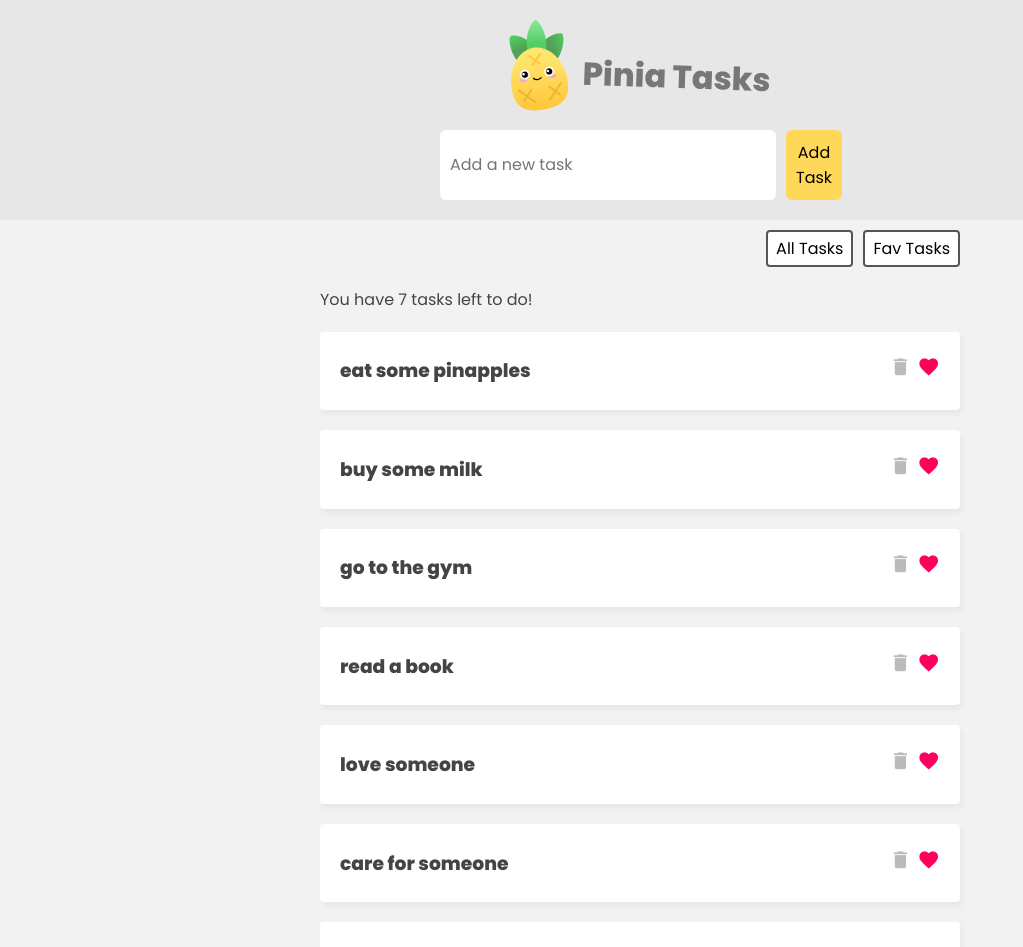
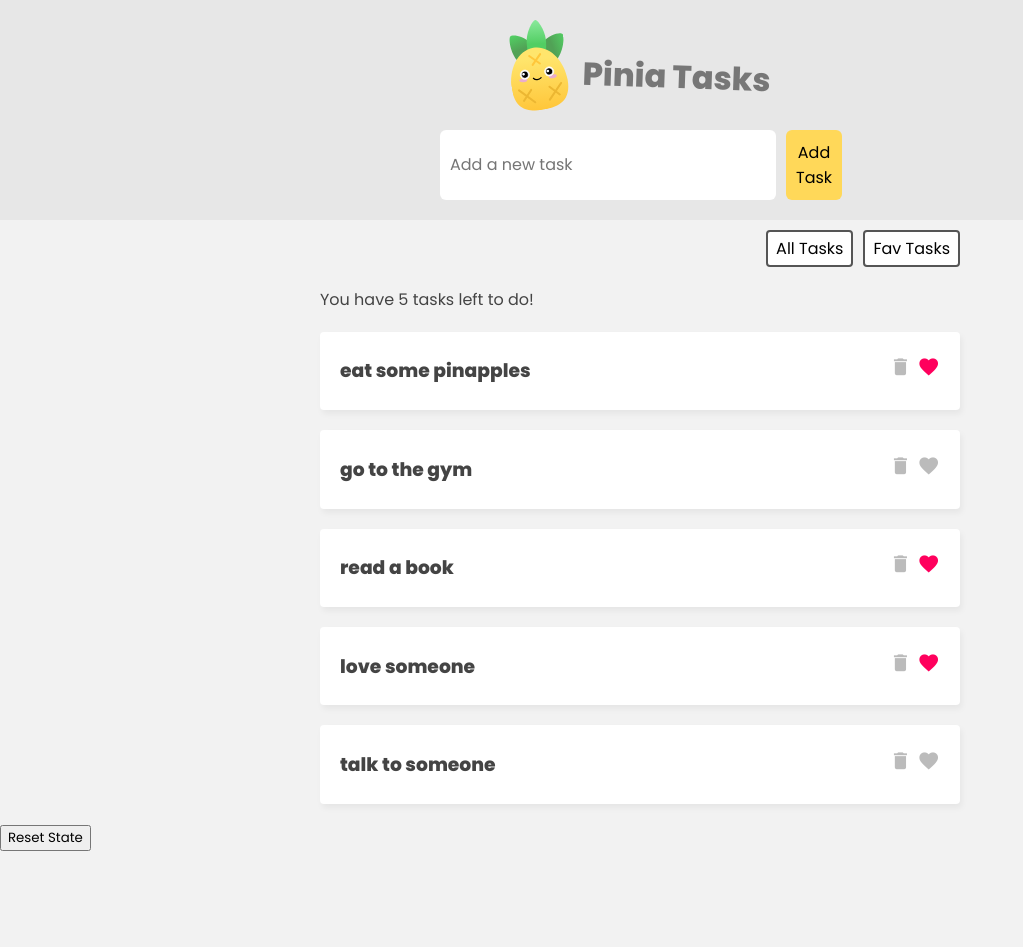
Before and after one commit to vincentabolarin/pinia-tasks, a Vue app: page / in a window 1280 px wide. Shown: the top 947 px of the page, without its empty margins (0-1023 px from the left). After the commit the page ends 851 px from the top, so only its background shows below. Built offline with nearby package versions, Linux system fonts and the light colour scheme; data requests are answered from the project's data file.

Commit message:
implement storeToRefs

```diff
--- a/data/db.json
+++ b/data/db.json
@@ -6,13 +6,8 @@
       "id": "4"
     },
     {
-      "title": "buy some milk",
-      "isFav": true,
-      "id": "5"
-    },
-    {
       "title": "go to the gym",
-      "isFav": true,
+      "isFav": false,
       "id": "6"
     },
     {
@@ -26,11 +21,6 @@
       "isFav": true
     },
     {
-      "id": "6555",
-      "title": "care for someone",
-      "isFav": true
-    },
-    {
       "id": "5438",
       "title": "talk to someone",
       "isFav": false
--- a/src/App.vue
+++ b/src/App.vue
@@ -18,21 +18,21 @@
       </nav>
 
       <!-- Loading -->
-      <div v-if="taskStore.loading" class="loading">
+      <div v-if="loading" class="loading">
         <p>Loading Tasks...</p>
       </div>
 
      <!-- Task List -->
       <div class="task-list" v-if="filter === 'all'">
-        <p>You have {{ taskStore.getTotalCount }} task{{taskStore.getTotalCount > 1 ? 's' : ''}} left to do!</p>
-        <div v-for="task in taskStore.tasks">
+        <p>You have {{ totalCount }} task{{totalCount > 1 ? 's' : ''}} left to do!</p>
+        <div v-for="task in tasks">
           <TaskDetails :task="task" />
         </div>
       </div>
 
       <div class="task-list" v-if="filter === 'favs'">
-        <p>You have {{ taskStore.getFavCount }} fav task{{taskStore.getFavCount > 1 ? 's' : ''}} left to do!</p>
-        <div v-for="task in taskStore.getFavTasks">
+        <p>You have {{ favCount }} fav task{{favCount > 1 ? 's' : ''}} left to do!</p>
+        <div v-for="task in favTasks">
           <TaskDetails :task="task" />
         </div>
       </div>
@@ -46,6 +46,7 @@ import { ref } from 'vue';
 import TaskDetails from './components/TaskDetails.vue';
 import { useTaskStore } from './stores/TaskStore';
 import TaskForm from './components/TaskForm.vue';
+import { storeToRefs } from 'pinia';
 
 const taskStore = useTaskStore();
 
@@ -53,6 +54,8 @@ taskStore.getTasks();
 
 const filter = ref('all');
 
+const { tasks, loading, favTasks, favCount, totalCount } = storeToRefs(taskStore);
+
 const resetState = () => {
   taskStore.$reset();
 }
--- a/src/stores/TaskStore.js
+++ b/src/stores/TaskStore.js
@@ -7,19 +7,19 @@ export const useTaskStore = defineStore('taskStore', {
   }),
 
   getters: {
-    getFavTasks() {
+    favTasks() {
       return this.tasks.filter(task => task.isFav);
     },
 
-    getFavCount () {
-      // return this.getFavTasks.length;
+    favCount () {
+      // return this.favTasks.length;
 
       // return this.tasks.filter(task => task.isFav).length;
 
       return this.tasks.reduce((acc, task) => task.isFav ? acc + 1 : acc, 0);
     },
 
-    getTotalCount: (state) => state.tasks.length,
+    totalCount: (state) => state.tasks.length,
   },
 
   actions: {
```
